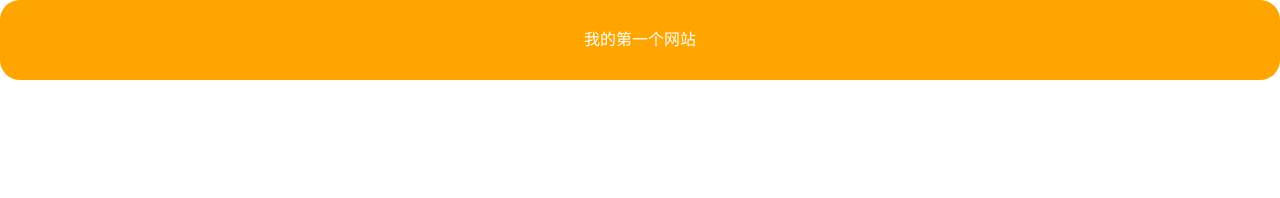
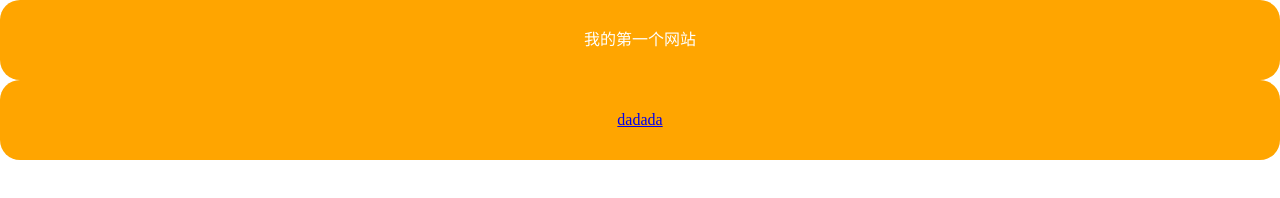
Before and after one commit to justinKe90s/myfirst, a plain HTML site: page index.html in a window 1280 px wide. Drawn offline with Linux system fonts and the light colour scheme.

Commit message:
我修改了文件

```diff
--- a/index.html
+++ b/index.html
@@ -23,5 +23,9 @@
 </head>
 <body>
     <div>我的第一个网站</div>
+    <!-- 导航 -->
+    <div><ul>
+        <li><a href="#">dadada</a></li>
+    </ul></div>
 </body>
 </html>
```
